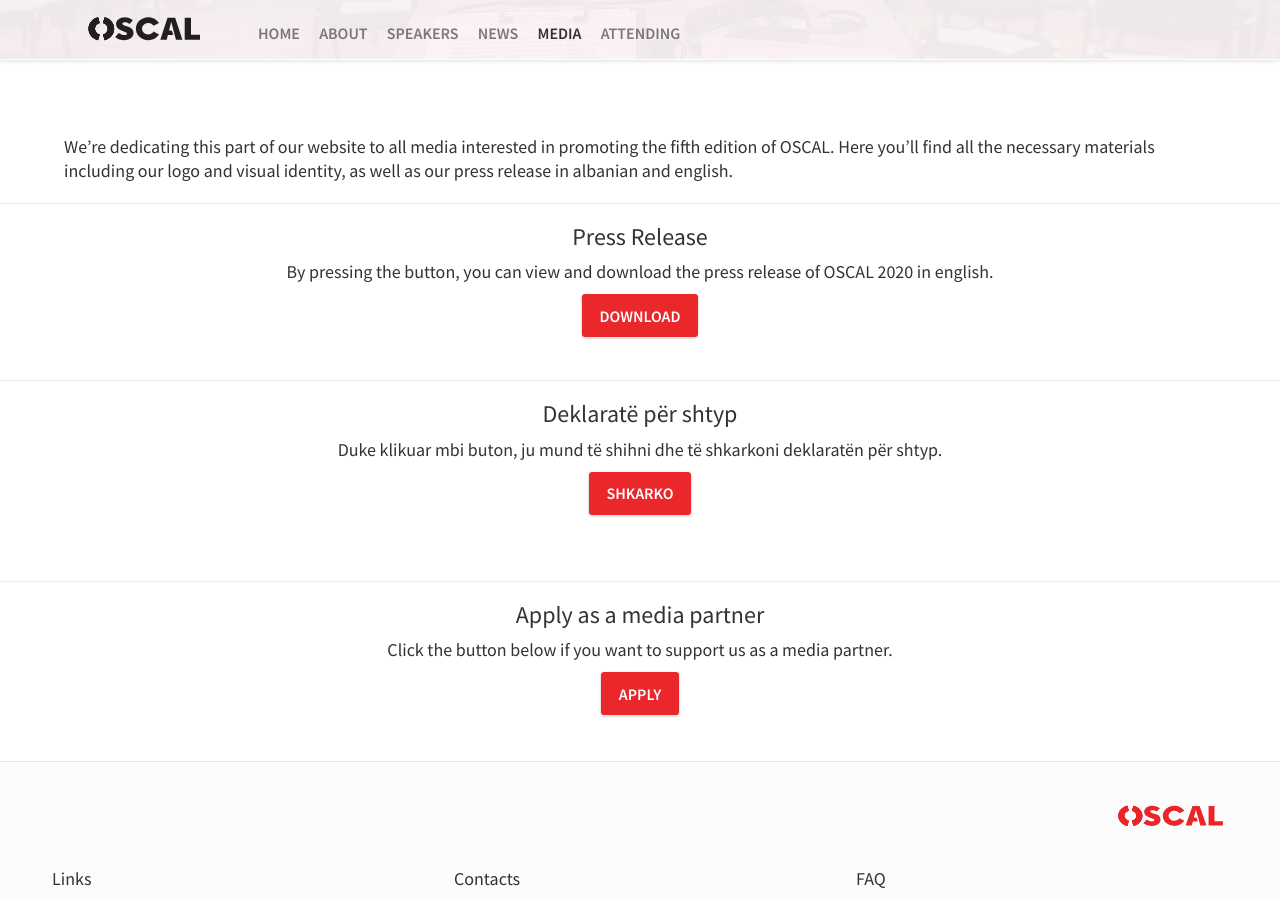
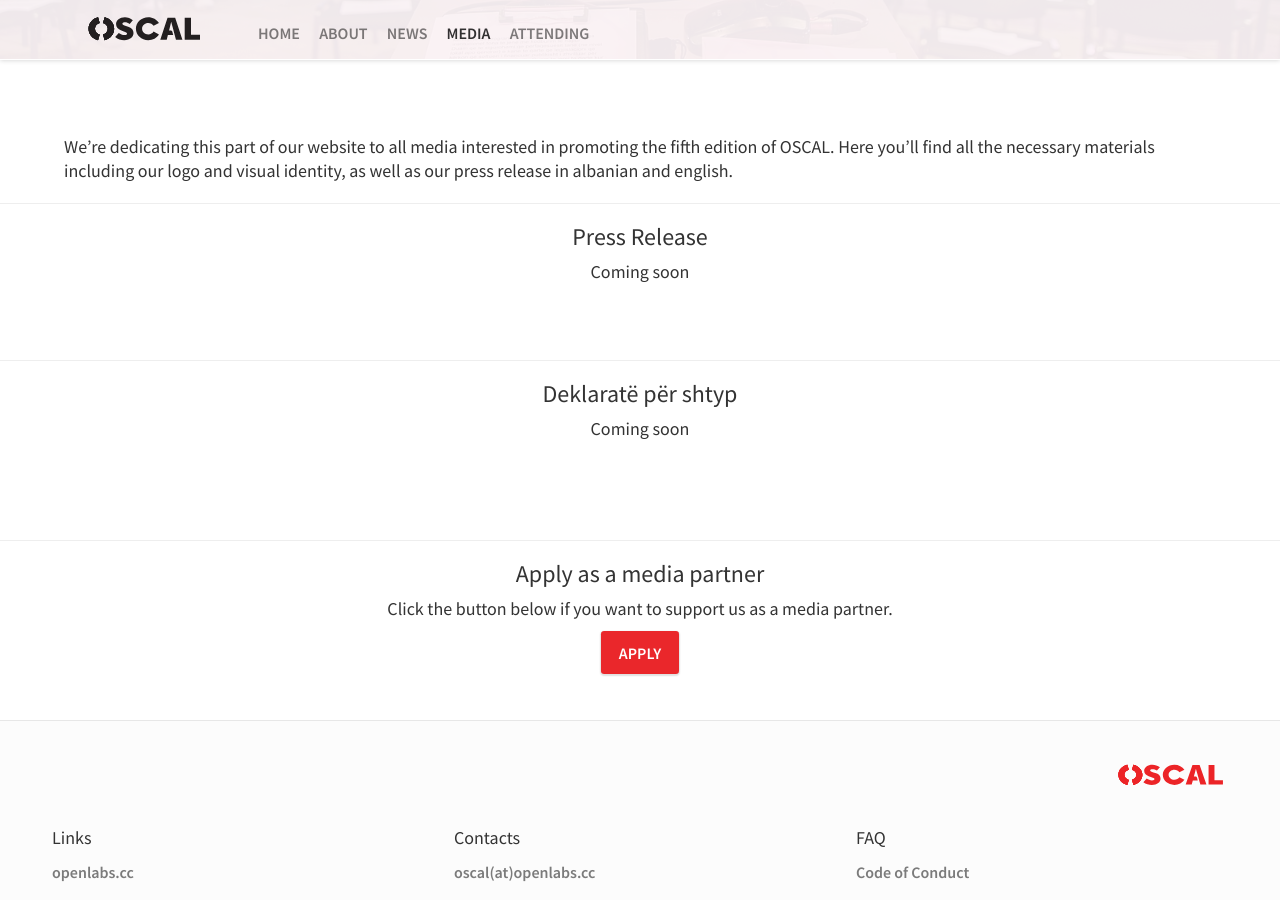
Before and after one commit to OpenLabsHackerspace/OSCAL2022-website, a Jekyll site: the page built from media.html, in a window 1280 px wide and 900 px high, scrolled down 348 px. Built offline with Jekyll 4.4.1, drawn with Linux system fonts in a browser that asks for light colours; comment, search, counter and statistics services are not loaded.

Commit message:
Remove more outdated elements on the site

```diff
--- a/_config.yml
+++ b/_config.yml
@@ -39,7 +39,7 @@
 navigationLinks:
  - {permalink: "/", text: "Home"}
  - {permalink: "/about/", text: "About"}
- - {permalink: "/speakers/", text: "Speakers"}
+ #- {permalink: "/speakers/", text: "Speakers"}
  - {permalink: "/blog/", text: "News"}
  - {permalink: "/media/", text: "Media"}
  - {permalink: "/about-tirana/", text: "Attending"}
--- a/_includes/media-info.html
+++ b/_includes/media-info.html
@@ -5,17 +5,17 @@
 <hr>
 <div>
 <h2>Press Release</h2>
-<p>By pressing the button, you can view and download the press release of OSCAL 2020 in english.</p>
+<p>Coming soon</p>
  </div>
-<a href="../assets/OSCALPressRelease2020.pdf" class="btn btn-primary waves-effect waves-button waves-light waves-float" target="_blank">DOWNLOAD</a>
+
 <br />
 <br />
 <hr>
 <div>
   <h2>Deklaratë për shtyp</h2>
-<p>Duke klikuar mbi buton, ju mund të shihni dhe të shkarkoni deklaratën për shtyp.</p>
+<p>Coming soon</p>
   </div>
-  <a href="../assets/OSCALPressRelease2020-shqip.pdf" class="btn btn-primary waves-effect waves-button waves-light waves-float" target="_blank">SHKARKO</a>
+
   <br />
 	<br />
 	<br />
```
Also changed, not shown: _posts/2021-12-27-announcing-oscal-2022.markdown (added, +45 -0 lines), _drafts/2020-01-11-announcing-oscal-2020.markdown (renamed from _posts/2020-01-11-announcing-oscal-2020.markdown), _drafts/2020-01-23-cfp-is-open.md (renamed from _posts/2020-01-23-cfp-is-open.md), _drafts/2020-01-31-infobooth-is-open.md (renamed from _posts/2020-01-31-infobooth-is-open.md), _drafts/2020-02-24-media-partner.md (renamed from _posts/2020-02-24-media-partner.md), _drafts/2020-03-01-call-for-volunteers.md (renamed from _posts/2020-03-01-call-for-volunteers.md), _drafts/2020-03-15-postponing-oscal.md (renamed from _posts/2020-03-15-postponing-oscal.md).
